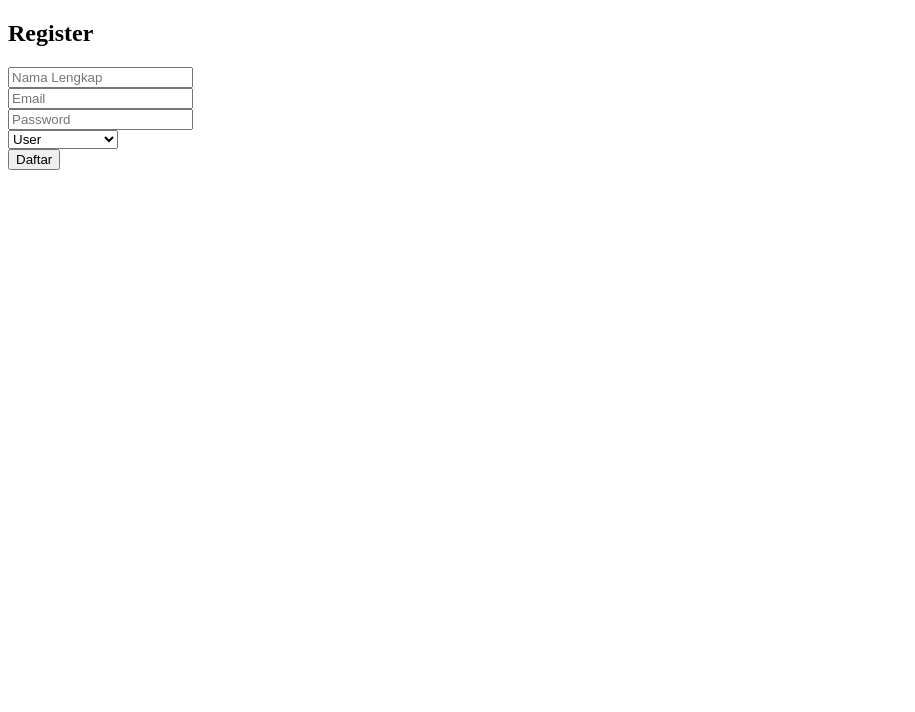
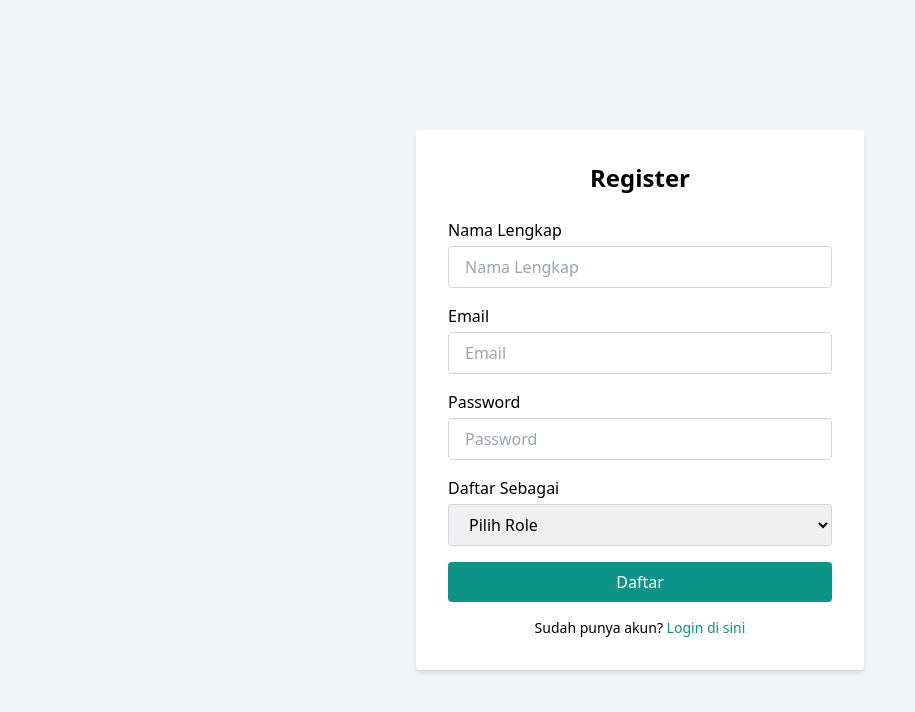
Before and after one commit to barudak-codenatic/findus, a website: page views/register.html in a window 1280 px wide. Shown: the whole page, without its empty margins (0-915 px from the left). Drawn offline with nearby package versions, Linux system fonts and the light colour scheme.

Commit message:
fix design login register

```diff
--- a/views/register.html
+++ b/views/register.html
@@ -1,24 +1,86 @@
 <!DOCTYPE html>
-<html>
+<html lang="id">
   <head>
-    <title>Register</title>
+    <meta charset="UTF-8" />
+    <meta name="viewport" content="width=device-width, initial-scale=1.0" />
+    <title>Register - Marketplace Jasa</title>
+    <script src="https://cdn.tailwindcss.com"></script>
   </head>
-  <body>
-    <h2>Register</h2>
-    <form action="/register" method="POST">
-      <input name="full_name" placeholder="Nama Lengkap" required /><br />
-      <input name="email" type="email" placeholder="Email" required /><br />
+  <body class="bg-gray-100 min-h-screen flex items-center justify-center">
+    <div class="bg-white p-8 rounded shadow-md w-full max-w-md">
+      <h2 class="text-2xl font-semibold text-center mb-6">Register</h2>
+      <form action="/register" method="POST" class="space-y-4">
+        <!-- Nama Lengkap -->
+        <div>
+          <label for="full_name" class="block font-medium mb-1"
+            >Nama Lengkap</label
+          >
           <input
+            id="full_name"
+            name="full_name"
+            type="text"
+            placeholder="Nama Lengkap"
+            required
+            class="w-full px-4 py-2 border border-gray-300 rounded focus:outline-none focus:ring-2 focus:ring-teal-500"
+          />
+        </div>
+
+        <!-- Email -->
+        <div>
+          <label for="email" class="block font-medium mb-1">Email</label>
+          <input
+            id="email"
+            name="email"
+            type="email"
+            placeholder="Email"
+            required
+            class="w-full px-4 py-2 border border-gray-300 rounded focus:outline-none focus:ring-2 focus:ring-teal-500"
+          />
+        </div>
+
+        <!-- Password -->
+        <div>
+          <label for="password" class="block font-medium mb-1">Password</label>
+          <input
+            id="password"
             name="password"
             type="password"
             placeholder="Password"
             required
-      /><br />
-      <select name="role" required>
-        <option value="USER">User</option>
-        <option value="PROVIDER">Penyedia Jasa</option></select
-      ><br />
-      <button type="submit">Daftar</button>
+            class="w-full px-4 py-2 border border-gray-300 rounded focus:outline-none focus:ring-2 focus:ring-teal-500"
+          />
+        </div>
+
+        <!-- Role -->
+        <div>
+          <label for="role" class="block font-medium mb-1"
+            >Daftar Sebagai</label
+          >
+          <select
+            id="role"
+            name="role"
+            required
+            class="w-full px-4 py-2 border border-gray-300 rounded focus:outline-none focus:ring-2 focus:ring-teal-500"
+          >
+            <option value="">Pilih Role</option>
+            <option value="USER">Pengguna</option>
+            <option value="PROVIDER">Penyedia Jasa</option>
+          </select>
+        </div>
+
+        <!-- Tombol Submit -->
+        <button
+          type="submit"
+          class="w-full bg-teal-600 text-white py-2 rounded hover:bg-teal-700 transition"
+        >
+          Daftar
+        </button>
       </form>
+
+      <p class="text-center text-sm mt-4">
+        Sudah punya akun?
+        <a href="/login" class="text-teal-600 hover:underline">Login di sini</a>
+      </p>
+    </div>
   </body>
 </html>
```
Also changed, not shown: views/login.html (+113 -9 lines). Lines whose indentation alone changed are shown as unchanged.
